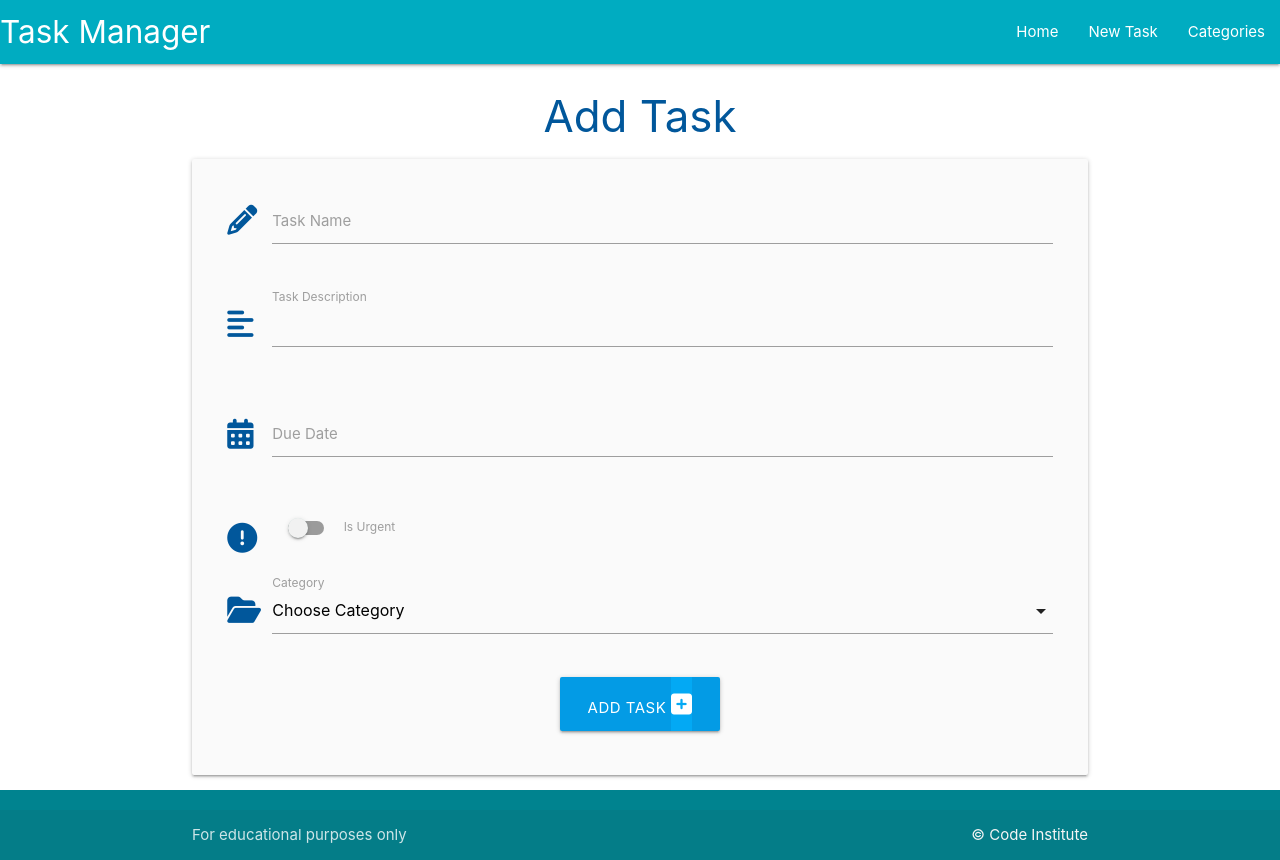
After one commit to Martin-kod/Task-Manager-Walkthrough, a Flask app: page /add_task in a window 1280 px wide. The commit adds this page. Run offline with Flask 3, Linux system fonts and the light colour scheme.

Commit message:
Add more stuff!

```diff
--- a/taskmanager/routes.py
+++ b/taskmanager/routes.py
@@ -5,7 +5,8 @@ from taskmanager.models import Category, Task
 
 @app.route("/")
 def home():
-    return render_template("tasks.html")
+    tasks = list(Task.query.order_by(Task.category_id).all())
+    return render_template("tasks.html", tasks=tasks)
 
 
 @app.route("/categories")
@@ -32,3 +33,28 @@ def edit_category(category_id):
         db.session.commit()
         return redirect(url_for("categories"))
     return render_template("edit_category.html", category=category)
+
+
+@app.route("/delete_category/<int:category_id>")
+def delete_category(category_id):
+    category = Category.query.get_or_404(category_id)
+    db.session.delete(category)
+    db.session.commit()
+    return redirect(url_for("categories"))
+
+
+@app.route("/add_task", methods=["GET", "POST"])
+def add_task():
+    categories = list(Category.query.order_by(Category.category_name).all())
+    if request.method == "POST":
+        task = Task(
+            task_name=request.form.get("task_name"),
+            task_description=request.form.get("task_description"),
+            is_urgent=bool(True if request.form.get("is_urgent") else False),
+            due_date=request.form.get("due_date"),
+            category_id=request.form.get("category_id")
+        )
+        db.session.add(task)
+        db.session.commit()
+        return redirect(url_for("home"))
+    return render_template("add_task.html", categories=categories)
--- a/taskmanager/static/js/script.js
+++ b/taskmanager/static/js/script.js
@@ -2,4 +2,19 @@ document.addEventListener('DOMContentLoaded', function () {
     // sidenav initialization
     let sidenav = document.querySelectorAll('.sidenav');
     M.Sidenav.init(sidenav);
+
+    // datepicker
+    let datepicker = document.querySelectorAll('.datepicker');
+    M.Datepicker.init(datepicker, {
+        format: "dd mmmm, yyyy",
+        i18n: {done: "Select"}
+    });
+
+    // select initialization
+    let selects = document.querySelectorAll('select');
+    M.FormSelect.init(selects);
+
+    // collapsibles
+    let collapsibles = document.querySelectorAll('.collapsible');
+    M.Collapsible.init(collapsibles);
 });
--- /dev/null
+++ b/taskmanager/templates/add_task.html
@@ -0,0 +1,69 @@
+{% extends "base.html" %} {% block content %}
+
+<h3 class="light-blue-text text-darken-4 center-align">Add Task</h3>
+
+<div class="row card-panel grey lighten-5">
+    <form class="col s12" method="POST" action="{{ url_for('add_task') }}">
+        <!-- task name -->
+        <div class="row">
+            <div class="input-field col s12">
+                <i class="fas fa-pencil-alt prefix light-blue-text text-darken-4"></i>
+                <input name="task_name" id="task_name" minlength="3" maxlength="50" type="text" class="validate" required>
+                <label for="task_name">Task Name</label>
+            </div>
+        </div>
+        <!-- task description -->
+        <div class="row">
+            <div class="input-field col s12">
+                <i class="fas fa-align-left prefix light-blue-text text-darken-4"></i>
+                <textarea name="task_description" id="task_description" minlength="3" maxlength="200" type="text" class="materialize-textarea validate" required>
+                </textarea>
+                <label for="task_description">Task Description</label>
+            </div>
+        </div>
+        <!-- Due date -->
+        <div class="row">
+            <div class="input-field col s12">
+                <i class="fas fa-calendar-alt prefix light-blue-text text-darken-4"></i>
+                <input name="due_date" id="due_date" type="text" class="datepicker validate" required>
+                <label for="due_date">Due Date</label>
+            </div>
+        </div>
+        <!-- is urgent -->
+        <div class="row">
+            <div class="input-field col s12">
+                <div class="switch">
+                    <i class="fas fa-exclamation-circle prefix light-blue-text text-darken-4"></i>
+                    <label for="is_urgent">
+                        <input id="is_urgent" name="is_urgent" type="checkbox">
+                        <span class="lever"></span>
+                        Is Urgent
+                    </label>
+                </div>
+            </div>
+        </div>
+        <!-- category id -->
+        <div class="row">
+            <div class="input-field col s12">
+                <i class="fas fa-folder-open prefix light-blue-text text-darken-4"></i>
+                <select name="category_id" id="category_id" class="validate" required>
+                    <option value="" disabled selected>Choose Category</option>
+                    {% for category in categories %}
+                        <option value="{{ category.id }}">{{ category.category_name }}</option>
+                    {% endfor %}
+                </select>
+                <label for="category_id">Category</label>
+            </div>
+        </div>
+        <!-- submit button -->
+        <div class="row">
+            <div class="col s12 center-align">
+                <button type="submit" class="btn-large light-blue darken-1">
+                    Add Task <i class="fas fa-plus-square light-blue"></i>
+                </button>
+            </div>
+        </div>
+    </form>
+</div>
+
+{% endblock %}
--- a/taskmanager/templates/base.html
+++ b/taskmanager/templates/base.html
@@ -19,7 +19,7 @@
                 <a href="#" data-target="mobile-demo" class="sidenav-trigger"><i class="fas fa-bars"></i></a>
                 <ul class="right hide-on-med-and-down">
                     <li><a href="{{ url_for('home') }}">Home</a></li>
-                    <li><a href="">New Task</a></li>
+                    <li><a href="{{ url_for('add_task') }}">New Task</a></li>
                     <li><a href="{{ url_for('categories') }}">Categories</a></li>
                 </ul>
             </div>
@@ -27,7 +27,7 @@
 
         <ul class="sidenav" id="mobile-demo">
             <li><a href="{{ url_for('home') }}">Home</a></li>
-            <li><a href="">New Task</a></li>
+            <li><a href="{{ url_for('add_task') }}">New Task</a></li>
             <li><a href="{{ url_for('categories') }}">Categories</a></li>
         </ul>
     </header>
--- a/taskmanager/templates/categories.html
+++ b/taskmanager/templates/categories.html
@@ -23,7 +23,7 @@
             </div>
             <div class="card-action">
                 <a href="{{ url_for('edit_category', category_id=category.id) }}" class="btn green accent-4">Edit</a>
-                <a href="#" class="btn red">Delete</a>
+                <a href="{{ url_for('delete_category', category_id=category.id) }}" class="btn red">Delete</a>
             </div>
         </div>
     </div>
```
Also changed, not shown: taskmanager/templates/tasks.html (+27 -0 lines).
